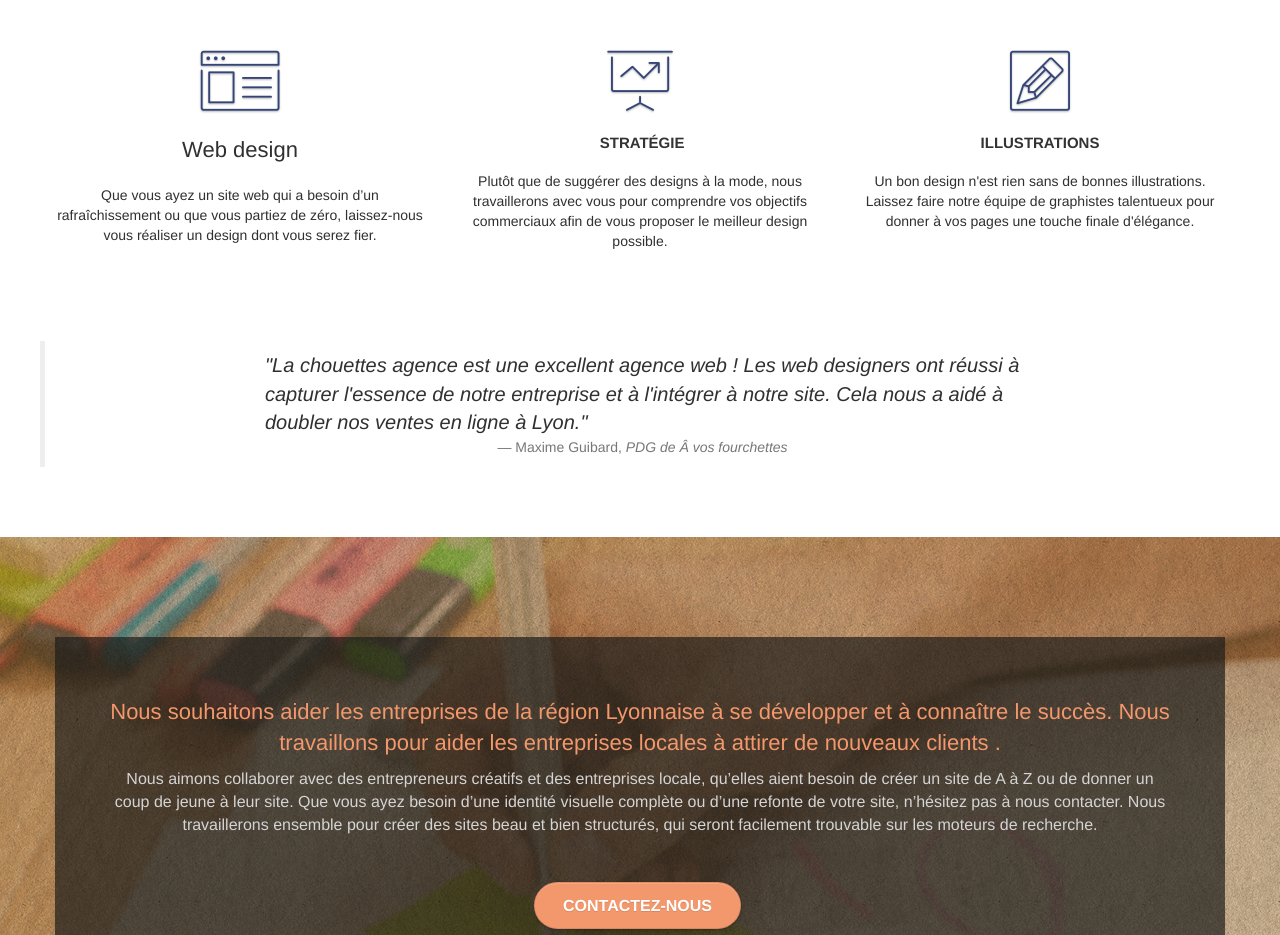
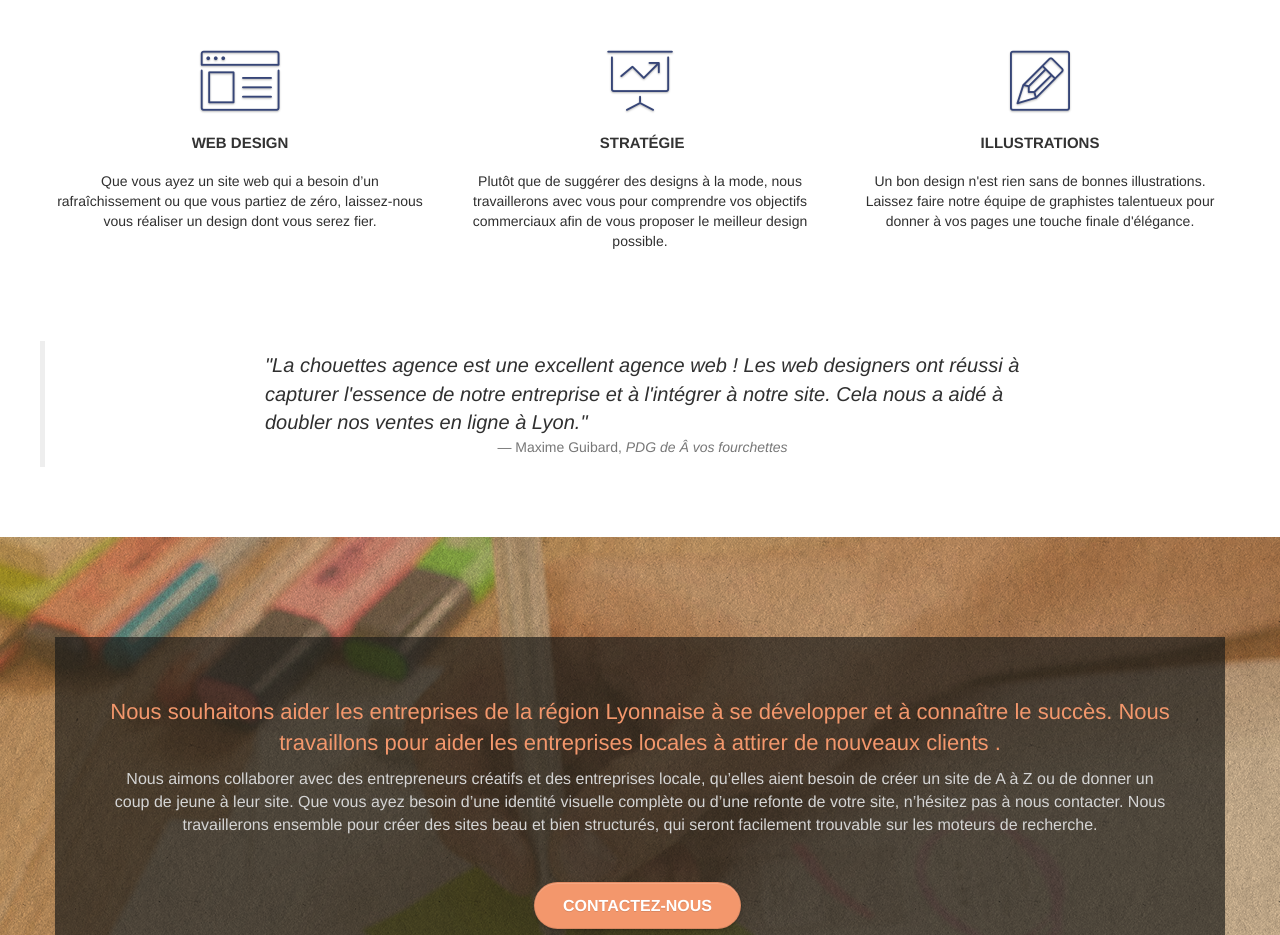
Before and after one commit to emifrog/XavierRobart_4_06052021, a plain HTML site: page index.html in a window 1280 px wide. Shown: the part 780-1715 px from the top of the page. Drawn offline with nearby package versions, Linux system fonts and the light colour scheme.

Commit message:
modif section

```diff
--- a/index.html
+++ b/index.html
@@ -99,9 +99,9 @@
 						<div class="text-center">
 							<span class="et-icon-browser sm-shadow icon-dark-slate-blue icons icon-lg"></span>
 						</div>
-						<h2 class="mg-md text-center">
+						<h3 class="mg-md text-center">
 							Web design
-						</h2>
+						</h3>
 						<p class="text-center ">
 							Que vous ayez un site web qui a besoin d&rsquo;un rafraîchissement ou que vous partiez de
 							zéro, laissez-nous vous réaliser un design dont vous serez fier.
```
